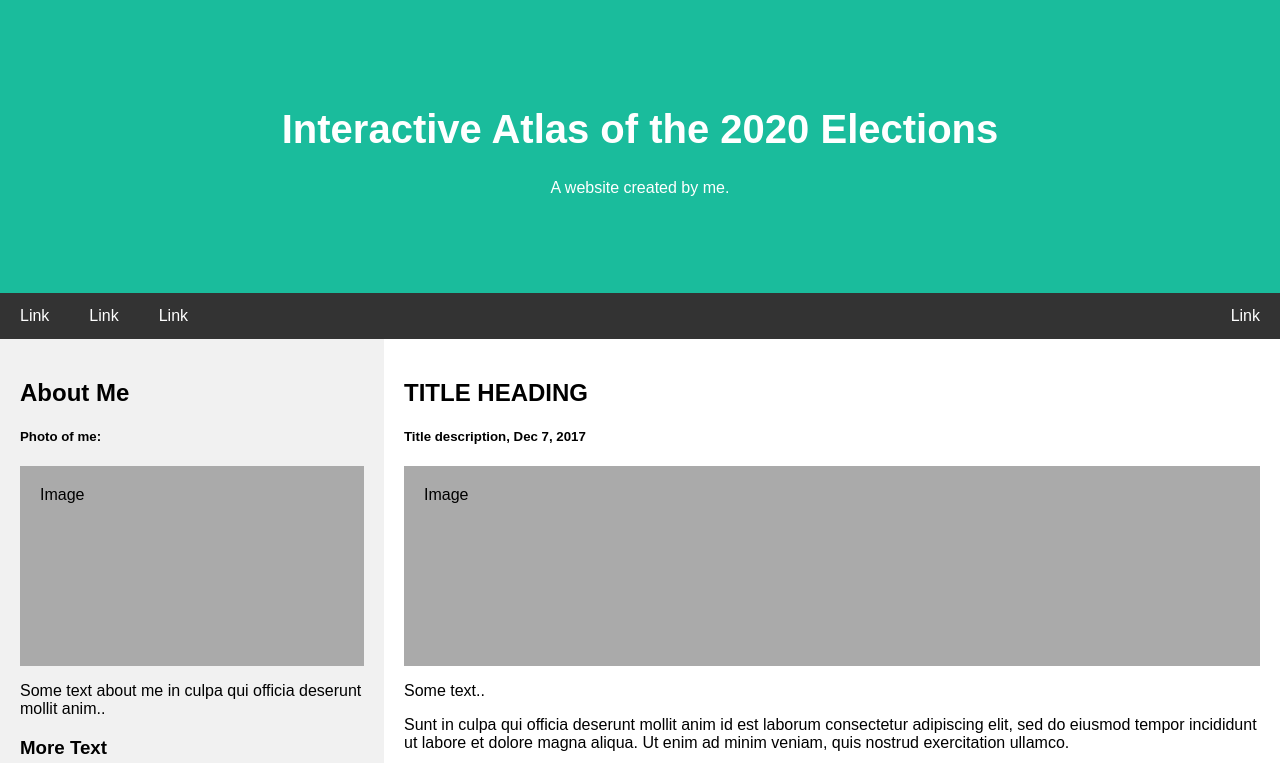
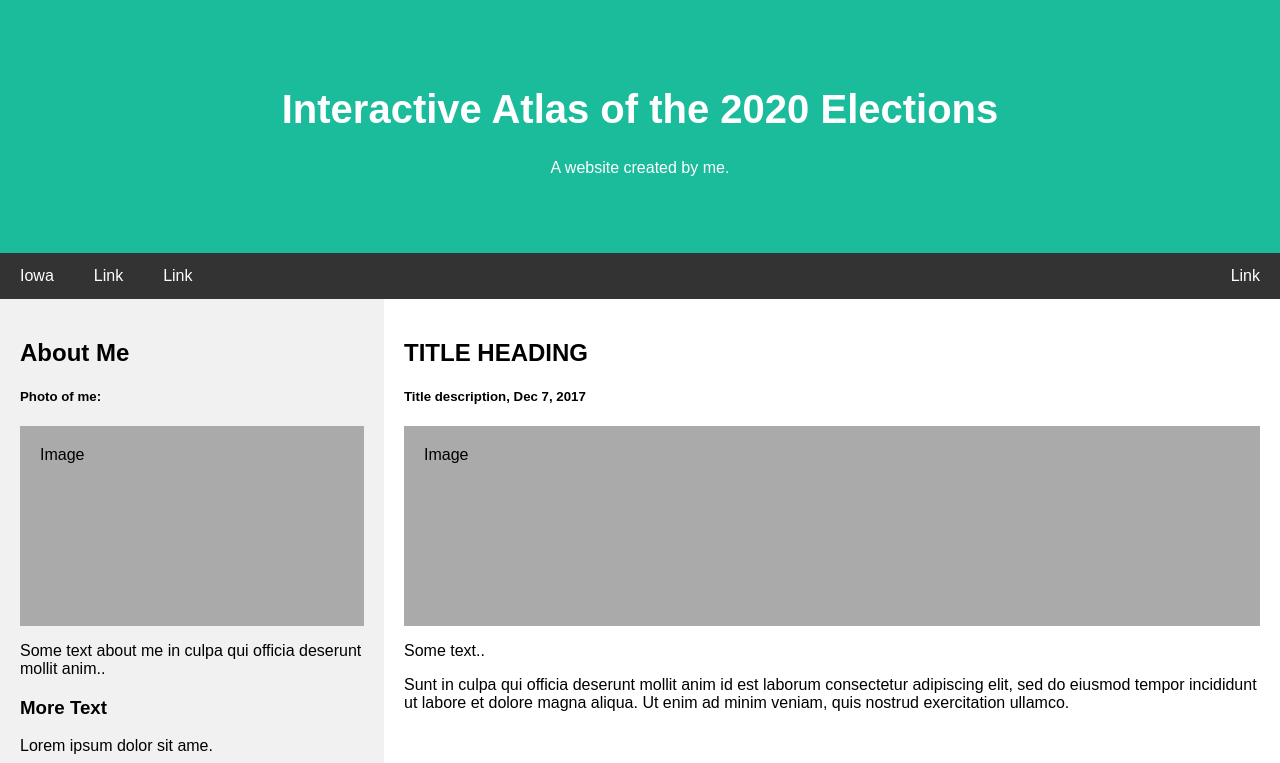
Before and after one commit to 2020election/2020election.github.io, a plain HTML site: page index.html in a window 1280 px wide. Shown: the top 763 px of the page. Drawn offline with Linux system fonts and the light colour scheme.

Commit message:
Add files via upload

```diff
--- a/index.html
+++ b/index.html
@@ -18,7 +18,7 @@ body {
 
 /* Header/logo Title */
 .header {
-  padding: 80px;
+  padding: 60px;
   text-align: center;
   background: #1abc9c;
   color: white;
@@ -119,7 +119,7 @@ body {
 </div>
 
 <div class="navbar">
-  <a href="#">Link</a>
+  <a href="#">Iowa</a>
   <a href="#">Link</a>
   <a href="#">Link</a>
   <a href="#" class="right">Link</a>
```
